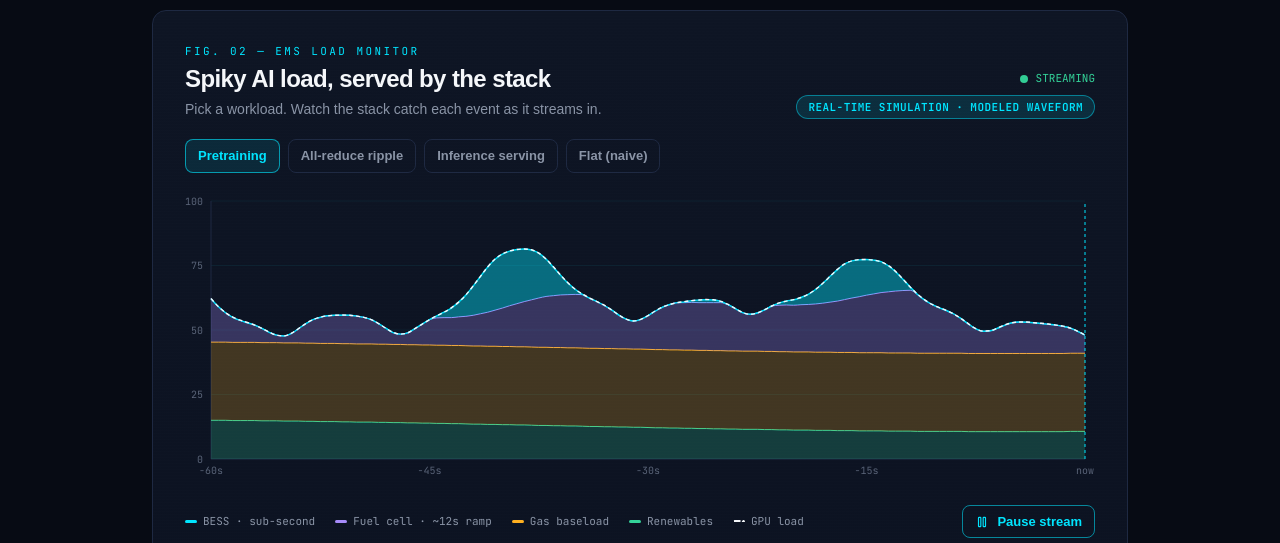
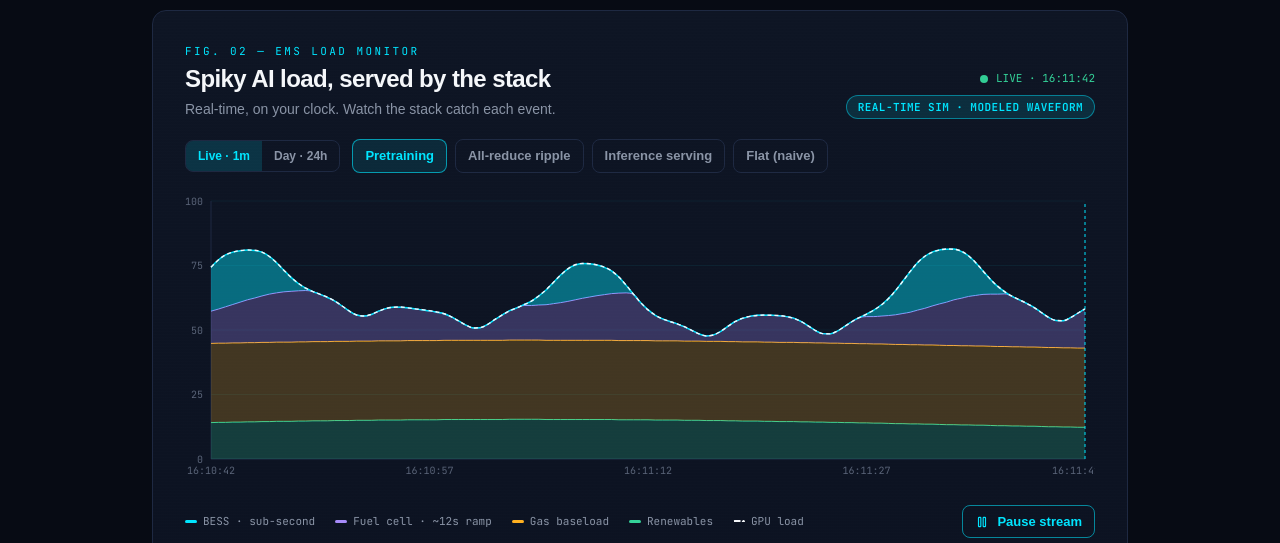
Before and after one commit to iceccarelli/GridForge-AI, a Next.js app: page / in a window 1280 px wide. Both pictures are taken after a click on the button "Pretraining". Shown: the part 4525-5068 px from the top of the page. Built offline with nearby package versions, Linux system fonts and the light colour scheme; no server answers; a web font is replaced by a local one.

Commit message:
feat: dual-timeframe EMS monitor (live clock + 24h day view)

```diff
--- a/components/LoadSimulator.tsx
+++ b/components/LoadSimulator.tsx
@@ -17,37 +17,40 @@ import { EMS_SIM } from "@/lib/site";
 import { openAudit } from "@/lib/ui";
 
 /**
- * Spiky AI Load EMS Monitor — streaming edition.
+ * Spiky AI Load EMS Monitor — dual timeframe (Live 1m / Day 24h).
  *
- * The waveform streams across a moving time axis in real time, like a control-
- * room monitor: events arrive at the "now" edge and the stack absorbs them live.
- * It is a REAL-TIME SIMULATION of a deterministic, modeled load — NOT a live GPU
- * telemetry feed (no operator publishes one). On a real deployment this same
- * monitor renders the client's actual telemetry. Price/grid context IS live,
- * pulled from the EPEX + Fraunhofer feeds used across the site.
- *
- * Stack (bottom → top, summing to load):
- *   renewables → gas baseload → fuel-cell firming (lags, by design) → BESS.
+ * LIVE: the modeled waveform streams across the user's REAL wall-clock time at
+ * true 1:1 real-time, like a trading terminal. DAY: the modeled diurnal load
+ * arc across 24h, with a "now" marker at real local time and the REAL EPEX price
+ * curve overlaid. The clock and the price are real; the LOAD is a model — no
+ * operator publishes live GPU telemetry, and the UI says so. On a real
+ * deployment this same monitor renders the client's actual data.
  */
 
 type Gen = (t: number, L: number) => number;
 const SC = EMS_SIM.stack;
 
-const WINDOW = 60; // seconds visible
-const LEAD = 14; // extra seconds computed off-screen to settle the fuel-cell EMA
-const RES = 0.5; // sample resolution (s)
-const TICK_MS = 150; // wall-clock cadence
-const STEP_S = 0.6; // sim-seconds advanced per tick
+const WINDOW = 60; // seconds visible in Live
+const LEAD = 14;
+const RES = 0.5;
+const TICK_MS = 250;
 
 const gauss = (t: number, c: number, w: number) => Math.exp(-(((t - c) / w) ** 2));
 const mod = (a: number, n: number) => ((a % n) + n) % n;
+const pad = (n: number) => String(n).padStart(2, "0");
+const fmtClock = (ms: number) => {
+  const d = new Date(ms);
+  return `${pad(d.getHours())}:${pad(d.getMinutes())}:${pad(d.getSeconds())}`;
+};
+const fmtEuro = (n: number) => (n >= 1000 ? `€${(n / 1000).toFixed(1)}k` : `€${Math.round(n)}`);
+const round = (n: number) => Math.round(n * 10) / 10;
 
 const SCENARIOS: { id: string; label: string; caption: string; source: string; gen: Gen }[] = [
   {
     id: "pretrain",
     label: "Pretraining",
     caption:
-      "Large-scale pretraining synchronizes thousands of GPUs. Checkpoints and all-reduce steps cause sharp, collective power swings — the hardest signature to serve, and where the battery earns its place.",
+      "Large-scale pretraining synchronizes thousands of GPUs and runs around the clock. Checkpoints and all-reduce steps cause sharp, collective power swings — but the daily average barely moves: training doesn't care what time it is.",
     source: EMS_SIM.spike.source,
     gen: (t, L) => {
       const base = L * (0.72 + 0.05 * Math.sin(t / 9) + 0.02 * Math.sin(t / 2.3));
@@ -60,7 +63,7 @@ const SCENARIOS: { id: string; label: string; caption: string; source: string; g
     id: "allreduce",
     label: "All-reduce ripple",
     caption:
-      "Every optimizer step ends in a gradient all-reduce — a brief, repeating synchronization draw. Lower amplitude than a checkpoint, but constant, so the BESS rides a continuous high-frequency ripple.",
+      "Every optimizer step ends in a gradient all-reduce — a brief, repeating synchronization draw. Constant through the day, so the BESS rides a continuous high-frequency ripple regardless of the hour.",
     source: "per-step gradient-sync characterization",
     gen: (t, L) =>
       L * (0.80 + 0.07 * Math.sin(t * 1.9) + 0.04 * Math.sin(t * 3.7 + 1) + 0.015 * Math.sin(t / 11)),
@@ -69,7 +72,7 @@ const SCENARIOS: { id: string; label: string; caption: string; source: string; g
     id: "inference",
     label: "Inference serving",
     caption:
-      "Inference follows traffic, not training steps: a smoother, higher-baseline curve with occasional bursts. Notice how little transient the battery absorbs — the stack is sized to the workload, not over-built.",
+      "Inference follows user traffic: low overnight, climbing through the morning, peaking late afternoon and evening. This is the workload whose daily shape actually matters — and where time-of-day pricing bites hardest.",
     source: "serving-traffic diurnal shape",
     gen: (t, L) => L * (0.84 + 0.06 * Math.sin(t / 38) + 0.015 * Math.sin(t / 6)) + L * 0.1 * gauss(mod(t, 90), 45, 9),
   },
@@ -77,16 +80,20 @@ const SCENARIOS: { id: string; label: string; caption: string; source: string; g
     id: "flat",
     label: "Flat (naive)",
     caption:
-      "What flat-load modeling assumes — and what gets you a brown-out or an over-build. Switch to a training scenario to see exactly the gap the battery closes.",
+      "What flat-load modeling assumes — and what gets you a brown-out or an over-build. Switch to a training or serving scenario to see the real shape it hides.",
     source: "naive constant-load assumption",
     gen: (t, L) => L * (0.8 + 0.006 * Math.sin(t / 15)),
   },
 ];
 
-const fmtEuro = (n: number) => (n >= 1000 ? `€${(n / 1000).toFixed(1)}k` : `€${Math.round(n)}`);
-const round = (n: number) => Math.round(n * 10) / 10;
+/** Daily envelope (fraction of nameplate) by hour-of-day for the 24h view. */
+function envelope(hour: number, scenarioId: string) {
+  if (scenarioId === "inference") return 0.6 + 0.4 * (0.5 - 0.5 * Math.cos((2 * Math.PI * (hour - 5)) / 24));
+  if (scenarioId === "flat") return 0.85;
+  return 0.92 + 0.05 * Math.sin((2 * Math.PI * hour) / 24); // training ~flat
+}
 
-/** Compute the visible window ending at tNow. Deterministic → SSR-safe. */
+/** Live window ending at tNow. Deterministic → SSR-safe. */
 function computeFrame(tNow: number, loadMW: number, renewPct: number, gen: Gen) {
   const start = tNow - WINDOW - LEAD;
   const pts: { t: number; load: number }[] = [];
@@ -97,7 +104,6 @@ function computeFrame(tNow: number, loadMW: number, renewPct: number, gen: Gen)
   const tau = EMS_SIM.stack.fuelCell.rampSecondsToFull;
   const alpha = RES / (tau + RES);
   let fuelEMA = 0;
-
   let bessPeakMW = 0;
   let maxFirm = 0;
   let peakLoad = 0;
@@ -113,8 +119,7 @@ function computeFrame(tNow: number, loadMW: number, renewPct: number, gen: Gen)
     fuelEMA = i === 0 ? rem2 : fuelEMA + alpha * (rem2 - fuelEMA);
     const fuelCell = Math.min(fuelEMA, rem2);
     const bess = Math.max(rem2 - fuelCell, 0);
-
-    const rel = p.t - tNow; // 0 at right edge = now
+    const rel = p.t - tNow;
     const visible = rel >= -WINDOW;
     if (visible) {
       bessPeakMW = Math.max(bessPeakMW, bess);
@@ -123,15 +128,7 @@ function computeFrame(tNow: number, loadMW: number, renewPct: number, gen: Gen)
       visAvg += p.load;
       visN++;
     }
-    return {
-      rel: Math.round(rel * 10) / 10,
-      visible,
-      load: round(p.load),
-      renewables: round(renew),
-      gas: round(gas),
-      fuelCell: round(fuelCell),
-      bess: round(bess),
-    };
+    return { rel: Math.round(rel * 10) / 10, visible, load: round(p.load), renewables: round(renew), gas: round(gas), fuelCell: round(fuelCell), bess: round(bess) };
   });
 
   const series = all.filter((p) => p.visible);
@@ -144,12 +141,15 @@ export function LoadSimulator() {
   const [renewPct, setRenewPct] = useState<number>(EMS_SIM.defaultRenewablePct);
   const [scenarioId, setScenarioId] = useState<string>("pretrain");
   const [streaming, setStreaming] = useState<boolean>(true);
-  const [live, setLive] = useState<{ price?: number; renew?: number }>({});
+  const [mode, setMode] = useState<"live" | "day">("live");
+  const [live, setLive] = useState<{ price?: number; renew?: number; series?: { t: number; price: number }[] }>({});
+  const [nowMs, setNowMs] = useState<number | null>(null);
+  const [nowHour, setNowHour] = useState<number | null>(null);
 
   const scenario = useMemo(() => SCENARIOS.find((s) => s.id === scenarioId) ?? SCENARIOS[0], [scenarioId]);
 
-  // refs so the stream loop reads latest values without restarting every tick
   const tRef = useRef<number>(WINDOW);
+  const wallRef = useRef<number | null>(null);
   const loadRef = useRef(loadMW);
   const renewRef = useRef(renewPct);
   const genRef = useRef<Gen>(scenario.gen);
@@ -161,27 +161,64 @@ export function LoadSimulator() {
 
   useEffect(() => {
     let on = true;
-    fetch("/api/market").then((r) => r.json()).then((d) => on && d?.ok && typeof d.current === "number" && setLive((s) => ({ ...s, price: d.current }))).catch(() => {});
+    fetch("/api/market").then((r) => r.json()).then((d) => {
+      if (!on || !d?.ok) return;
+      setLive((s) => ({ ...s, price: typeof d.current === "number" ? d.current : s.price, series: Array.isArray(d.series) ? d.series : s.series }));
+    }).catch(() => {});
     fetch("/api/grid").then((r) => r.json()).then((d) => on && d?.ok && typeof d.renewablePct === "number" && setLive((s) => ({ ...s, renew: d.renewablePct }))).catch(() => {});
     return () => { on = false; };
   }, []);
 
-  // recompute immediately when knobs change (so a paused stream still updates)
+  // tick local clock for the "now" marker (Day) every 10s
+  useEffect(() => {
+    const set = () => {
+      const d = new Date();
+      const m = new Date(); m.setHours(0, 0, 0, 0);
+      setNowHour((d.getTime() - m.getTime()) / 3600000);
+    };
+    set();
+    const id = setInterval(set, 10000);
+    return () => clearInterval(id);
+  }, []);
+
   useEffect(() => {
     setFrame(computeFrame(tRef.current, loadMW, renewPct, scenario.gen));
   }, [loadMW, renewPct, scenario]);
 
   useEffect(() => {
     if (!streaming) return;
+    wallRef.current = Date.now();
     const id = setInterval(() => {
-      tRef.current += STEP_S;
+      const now = Date.now();
+      const dt = (now - (wallRef.current ?? now)) / 1000;
+      wallRef.current = now;
+      tRef.current += dt; // true real-time advance
       setFrame(computeFrame(tRef.current, loadRef.current, renewRef.current, genRef.current));
+      setNowMs(now);
     }, TICK_MS);
     return () => clearInterval(id);
   }, [streaming]);
 
   const { series, metrics } = frame;
   const costPerHr = live.price != null ? metrics.avgLoad * live.price : null;
+
+  // Day view data: modeled diurnal load + real price (when available)
+  const dayData = useMemo(() => {
+    if (live.series && live.series.length) {
+      const m = new Date(); m.setHours(0, 0, 0, 0);
+      const m0 = m.getTime();
+      return live.series
+        .map((s) => ({ hour: (s.t - m0) / 3600000, price: s.price }))
+        .filter((p) => p.hour >= 0 && p.hour <= 24)
+        .map((p) => ({ hour: Math.round(p.hour * 100) / 100, load: round(loadMW * envelope(p.hour, scenarioId)), price: p.price }))
+        .sort((a, b) => a.hour - b.hour);
+    }
+    const arr: { hour: number; load: number; price: number | null }[] = [];
+    for (let h = 0; h < 24; h++) arr.push({ hour: h, load: round(loadMW * envelope(h, scenarioId)), price: null });
+    return arr;
+  }, [live.series, loadMW, scenarioId]);
+
+  const hasPrice = dayData.some((d) => d.price != null);
 
   return (
     <div className="panel p-6 sm:p-8 relative overflow-hidden">
@@ -194,60 +231,60 @@ export function LoadSimulator() {
             Spiky AI load, served by the stack
           </h3>
           <p className="text-sm text-mute mt-1 max-w-md">
-            Pick a workload. Watch the stack catch each event as it streams in.
+            {mode === "live" ? "Real-time, on your clock. Watch the stack catch each event." : "The whole day. See how load and price move hour to hour."}
           </p>
         </div>
         <div className="flex flex-col items-end gap-2 shrink-0">
           <span className="inline-flex items-center gap-2 data text-[11px]">
-            <span className={`w-2 h-2 rounded-full ${streaming ? "bg-verified animate-pulse" : "bg-faint"}`} />
-            <span className={streaming ? "text-verified" : "text-faint"}>{streaming ? "STREAMING" : "PAUSED"}</span>
+            <span className={`w-2 h-2 rounded-full ${mode === "live" && streaming ? "bg-verified animate-pulse" : "bg-faint"}`} />
+            <span className={mode === "live" && streaming ? "text-verified" : "text-faint"}>
+              {mode === "live" ? (streaming ? `LIVE · ${nowMs ? fmtClock(nowMs) : "--:--:--"}` : "PAUSED") : "24-HOUR VIEW"}
             </span>
-          <span className="pill pill-progress">REAL-TIME SIMULATION · MODELED WAVEFORM</span>
+          </span>
+          <span className="pill pill-progress">{mode === "live" ? "REAL-TIME SIM · MODELED WAVEFORM" : "MODELED LOAD · LIVE PRICE"}</span>
         </div>
       </div>
 
-      {/* Scenario selector */}
-      <div className="flex flex-wrap gap-2 mb-5">
+      {/* Timeframe + scenario selectors */}
+      <div className="flex flex-wrap items-center gap-3 mb-5">
+        <div className="inline-flex rounded-lg border border-line overflow-hidden">
+          {(["live", "day"] as const).map((mItem) => (
+            <button
+              key={mItem}
+              onClick={() => setMode(mItem)}
+              className={`px-3 py-1.5 text-[12px] font-semibold transition ${mode === mItem ? "bg-power/15 text-power" : "text-mute hover:text-ghost"}`}
+            >
+              {mItem === "live" ? "Live · 1m" : "Day · 24h"}
+            </button>
+          ))}
+        </div>
+        <div className="flex flex-wrap gap-2">
           {SCENARIOS.map((s) => (
             <button
               key={s.id}
               onClick={() => setScenarioId(s.id)}
-            className={`px-3 py-1.5 rounded-lg text-[13px] font-semibold border transition ${
-              s.id === scenarioId ? "border-power/60 text-power bg-power/10" : "border-line text-mute hover:text-ghost"
-            }`}
+              className={`px-3 py-1.5 rounded-lg text-[13px] font-semibold border transition ${s.id === scenarioId ? "border-power/60 text-power bg-power/10" : "border-line text-mute hover:text-ghost"}`}
             >
               {s.label}
             </button>
           ))}
         </div>
+      </div>
 
       {/* Chart */}
       <div className="h-[300px] w-full relative" aria-hidden>
         <ResponsiveContainer width="100%" height="100%">
+          {mode === "live" ? (
             <ComposedChart data={series} margin={{ top: 8, right: 10, bottom: 4, left: -16 }}>
               <CartesianGrid stroke="rgba(0,229,255,0.06)" vertical={false} />
               <XAxis
-              type="number"
-              dataKey="rel"
-              domain={[-WINDOW, 0]}
-              ticks={[-60, -45, -30, -15, 0]}
+                type="number" dataKey="rel" domain={[-WINDOW, 0]} ticks={[-60, -45, -30, -15, 0]}
                 tick={{ fill: "#5A6478", fontSize: 10, fontFamily: "var(--font-mono), monospace" }}
-              tickLine={false}
-              axisLine={{ stroke: "#1E2942" }}
-              tickFormatter={(v) => (v === 0 ? "now" : `${v}s`)}
+                tickLine={false} axisLine={{ stroke: "#1E2942" }}
+                tickFormatter={(v) => (nowMs == null ? `${v}s` : fmtClock(nowMs + v * 1000))}
               />
-            <YAxis
-              tick={{ fill: "#5A6478", fontSize: 10, fontFamily: "var(--font-mono), monospace" }}
-              tickLine={false}
-              axisLine={{ stroke: "#1E2942" }}
-              width={42}
-            />
-            <Tooltip
-              contentStyle={{ background: "#0B1120", border: "1px solid #1E2942", borderRadius: 10, fontFamily: "var(--font-mono), monospace", fontSize: 12 }}
-              labelStyle={{ color: "#8A94A6" }}
-              labelFormatter={(v) => (Number(v) === 0 ? "now" : `${v}s`)}
-              formatter={(value: number, name: string) => [`${value.toFixed(1)} MW`, name]}
-            />
+              <YAxis tick={{ fill: "#5A6478", fontSize: 10, fontFamily: "var(--font-mono), monospace" }} tickLine={false} axisLine={{ stroke: "#1E2942" }} width={42} />
+              <Tooltip contentStyle={{ background: "#0B1120", border: "1px solid #1E2942", borderRadius: 10, fontFamily: "var(--font-mono), monospace", fontSize: 12 }} labelStyle={{ color: "#8A94A6" }} labelFormatter={(v) => (nowMs == null ? `${v}s` : fmtClock(nowMs + Number(v) * 1000))} formatter={(value: number, name: string) => [`${value.toFixed(1)} MW`, name]} />
               <Area type="monotone" dataKey="renewables" stackId="1" name="On-site renewables" stroke={SC.renewables.color} fill={SC.renewables.color} fillOpacity={0.22} strokeWidth={1} isAnimationActive={false} />
               <Area type="monotone" dataKey="gas" stackId="1" name="Gas baseload" stroke={SC.gas.color} fill={SC.gas.color} fillOpacity={0.22} strokeWidth={1} isAnimationActive={false} />
               <Area type="monotone" dataKey="fuelCell" stackId="1" name="Fuel-cell firming" stroke={SC.fuelCell.color} fill={SC.fuelCell.color} fillOpacity={0.28} strokeWidth={1} isAnimationActive={false} />
@@ -255,25 +292,51 @@ export function LoadSimulator() {
               <Line type="monotone" dataKey="load" name="GPU load" stroke="#F5F7FA" strokeWidth={1.4} dot={false} strokeDasharray="4 3" isAnimationActive={false} />
               <ReferenceLine x={0} stroke="#00E5FF" strokeWidth={1} strokeDasharray="3 3" />
             </ComposedChart>
+          ) : (
+            <ComposedChart data={dayData} margin={{ top: 8, right: hasPrice ? -8 : 10, bottom: 4, left: -16 }}>
+              <CartesianGrid stroke="rgba(0,229,255,0.06)" vertical={false} />
+              <XAxis
+                type="number" dataKey="hour" domain={[0, 24]} ticks={[0, 6, 12, 18, 24]}
+                tick={{ fill: "#5A6478", fontSize: 10, fontFamily: "var(--font-mono), monospace" }}
+                tickLine={false} axisLine={{ stroke: "#1E2942" }} tickFormatter={(v) => `${pad(v)}:00`}
+              />
+              <YAxis yAxisId="mw" tick={{ fill: "#5A6478", fontSize: 10, fontFamily: "var(--font-mono), monospace" }} tickLine={false} axisLine={{ stroke: "#1E2942" }} width={42} />
+              {hasPrice && (
+                <YAxis yAxisId="eur" orientation="right" tick={{ fill: "#FFB020", fontSize: 10, fontFamily: "var(--font-mono), monospace" }} tickLine={false} axisLine={{ stroke: "#1E2942" }} width={46} tickFormatter={(v) => `${v}`} />
+              )}
+              <Tooltip contentStyle={{ background: "#0B1120", border: "1px solid #1E2942", borderRadius: 10, fontFamily: "var(--font-mono), monospace", fontSize: 12 }} labelStyle={{ color: "#8A94A6" }} labelFormatter={(v) => `${pad(Number(v))}:00`} formatter={(value: number, name: string) => [name === "Price" ? `${value.toFixed(0)} €/MWh` : `${value.toFixed(1)} MW`, name]} />
+              <Area yAxisId="mw" type="monotone" dataKey="load" name="Modeled load" stroke={SC.bess.color} fill={SC.bess.color} fillOpacity={0.18} strokeWidth={1.6} isAnimationActive={false} />
+              {hasPrice && <Line yAxisId="eur" type="monotone" dataKey="price" name="Price" stroke="#FFB020" strokeWidth={1.6} dot={false} isAnimationActive={false} />}
+              {nowHour != null && <ReferenceLine x={nowHour} yAxisId="mw" stroke="#00E5FF" strokeWidth={1} strokeDasharray="3 3" label={{ value: "now", position: "top", fill: "#00E5FF", fontSize: 10 }} />}
+            </ComposedChart>
+          )}
         </ResponsiveContainer>
       </div>
 
-      {/* Legend + stream control */}
+      {/* Legend + control */}
       <div className="flex flex-wrap items-center justify-between gap-3 mt-3 mb-4">
         <div className="flex flex-wrap gap-x-5 gap-y-2 data text-[11px] text-mute">
+          {mode === "live" ? (
+            <>
               <LegendDot color={SC.bess.color} label="BESS · sub-second" />
               <LegendDot color={SC.fuelCell.color} label="Fuel cell · ~12s ramp" />
               <LegendDot color={SC.gas.color} label="Gas baseload" />
               <LegendDot color={SC.renewables.color} label="Renewables" />
               <LegendDot color="#F5F7FA" label="GPU load" dashed />
+            </>
+          ) : (
+            <>
+              <LegendDot color={SC.bess.color} label="Modeled load (MW)" />
+              {hasPrice && <LegendDot color="#FFB020" label="Real EPEX price (€/MWh)" />}
+            </>
+          )}
         </div>
-        <button
-          onClick={() => setStreaming((s) => !s)}
-          className="btn-secondary px-3 py-1.5 rounded-lg text-[13px] inline-flex items-center gap-2 shrink-0"
-        >
+        {mode === "live" && (
+          <button onClick={() => setStreaming((s) => !s)} className="btn-secondary px-3 py-1.5 rounded-lg text-[13px] inline-flex items-center gap-2 shrink-0">
             {streaming ? <Pause className="w-3.5 h-3.5" /> : <Play className="w-3.5 h-3.5" />}
             {streaming ? "Pause stream" : "Resume stream"}
           </button>
+        )}
       </div>
 
       {/* Scenario caption */}
@@ -297,23 +360,19 @@ export function LoadSimulator() {
         </div>
       </div>
 
-      {/* Live metrics — recompute every frame over the visible window */}
+      {/* Metrics */}
       <div className="grid grid-cols-2 lg:grid-cols-4 gap-px mt-6 bg-line rounded-xl overflow-hidden border border-line">
         <Metric value={`${metrics.bessPeakMW.toFixed(1)} MW`} label="Peak transient the battery absorbs" accent="power" />
         <Metric value={`${metrics.firmAvoidedPct.toFixed(0)}%`} label="Firm capacity not sized for" accent="verified" />
         <Metric value="<1s vs ~12s" label="BESS response vs fuel-cell ramp" accent="mute" />
-        <Metric
-          value={costPerHr != null ? `${fmtEuro(costPerHr)}/hr` : "—"}
-          label={live.price != null ? `Energy at live price · ${live.price.toFixed(0)} €/MWh` : "fetching live price…"}
-          accent="queue"
-        />
+        <Metric value={costPerHr != null ? `${fmtEuro(costPerHr)}/hr` : "—"} label={live.price != null ? `Energy at live price · ${live.price.toFixed(0)} €/MWh` : "fetching live price…"} accent="queue" />
       </div>
 
       <div className="mt-5 pt-5 border-t border-line flex flex-wrap items-center justify-between gap-3">
         <p className="text-xs text-faint max-w-xl leading-relaxed">
-          Real-time playback of a modeled waveform — no operator publishes live GPU
-          telemetry, so on a real deployment this monitor streams your cluster&apos;s
-          actual data instead. Price and grid context are live (EPEX · Fraunhofer).
+          The clock and the EPEX price are live; the load waveform is a model — no
+          operator publishes live GPU telemetry, so on a real deployment this monitor
+          streams your cluster&apos;s actual data instead.
         </p>
         <button onClick={() => openAudit("ems-simulator")} className="btn-secondary px-4 py-2 rounded-lg text-sm shrink-0">
           Run it on my load profile →
@@ -325,26 +384,14 @@ export function LoadSimulator() {
 
 /* ---------- small UI pieces ---------- */
 
-function Slider({
-  label, value, unit, min, max, step, onChange,
-}: {
-  label: string; value: number; unit: string; min: number; max: number; step: number; onChange: (v: number) => void;
-}) {
+function Slider({ label, value, unit, min, max, step, onChange }: { label: string; value: number; unit: string; min: number; max: number; step: number; onChange: (v: number) => void }) {
   return (
     <label className="block">
       <div className="flex items-center justify-between mb-2">
         <span className="text-sm text-ghost">{label}</span>
-        <span className="data text-power text-sm">
-          {value}
-          <span className="text-faint ml-0.5">{unit}</span>
-        </span>
+        <span className="data text-power text-sm">{value}<span className="text-faint ml-0.5">{unit}</span></span>
       </div>
-      <input
-        type="range" min={min} max={max} step={step} value={value}
-        onChange={(e) => onChange(Number(e.target.value))}
-        className="w-full accent-[#00E5FF] cursor-pointer"
-        aria-label={label}
-      />
+      <input type="range" min={min} max={max} step={step} value={value} onChange={(e) => onChange(Number(e.target.value))} className="w-full accent-[#00E5FF] cursor-pointer" aria-label={label} />
     </label>
   );
 }
```
Lines whose indentation alone changed are shown as unchanged.
